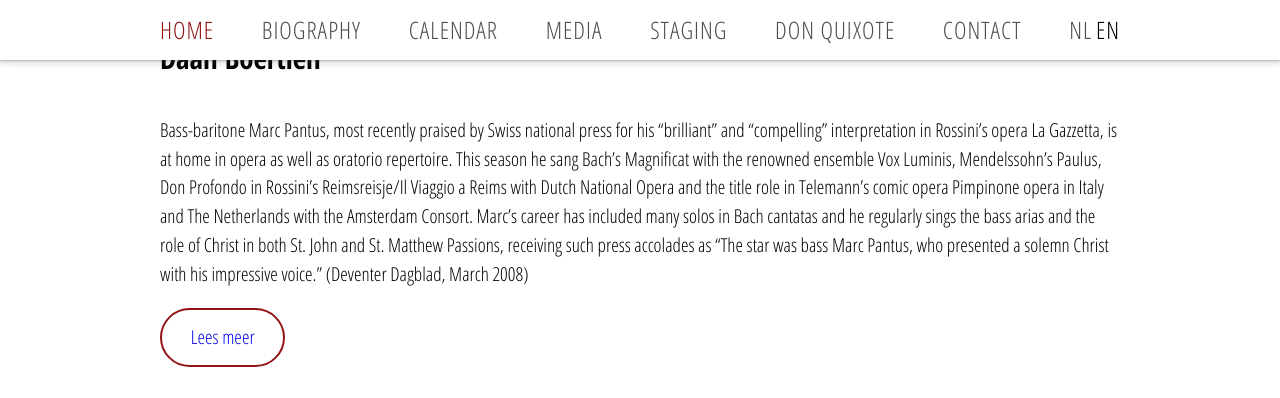
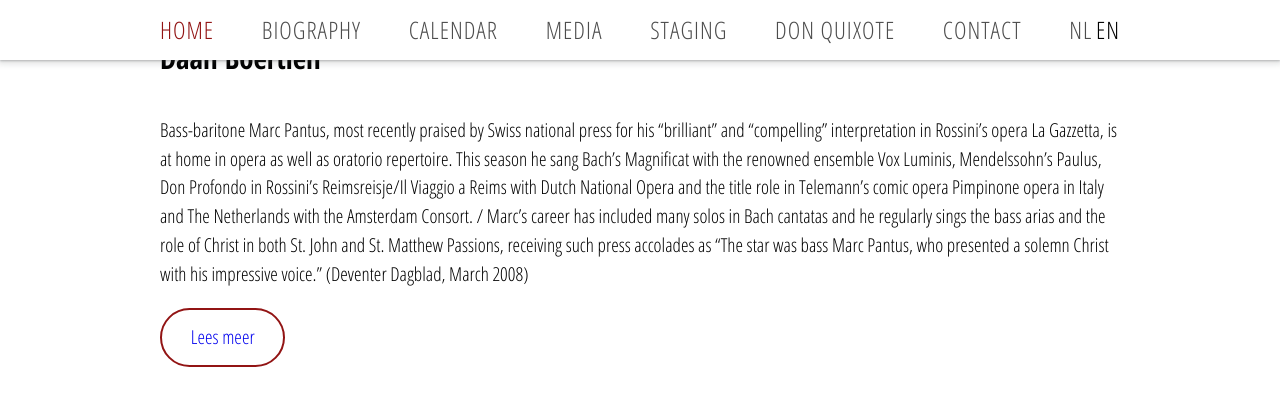
Before and after one commit to DaanBoertien/Marc-Pantus, a Jekyll site: the page built from en/index.html, in a window 1280 px wide and 900 px high. Shown: the top 398 px of the window. Built offline with Jekyll 4.4.1, drawn with Linux system fonts in a browser that asks for light colours; nearby versions of some CDN libraries; a script that is not in the unit is left out.

```diff
--- a/_data/home.yml
+++ b/_data/home.yml
@@ -5,7 +5,7 @@ bio-teaser-en: >-
   sang Bach’s Magnificat with the renowned ensemble Vox Luminis, Mendelssohn’s
   Paulus,  Don Profondo in Rossini’s Reimsreisje/Il Viaggio a Reims with Dutch
   National Opera and the title role in Telemann’s comic opera Pimpinone opera in
-  Italy and The Netherlands with the Amsterdam Consort.
+  Italy and The Netherlands with the Amsterdam Consort. /
 
   Marc’s career has included many solos in Bach cantatas and he regularly sings the bass arias and the role of Christ in both St. John and St. Matthew Passions, receiving such press accolades as “The star was bass Marc Pantus, who presented a solemn Christ with his impressive voice.” (Deventer Dagblad, March 2008)
 site-title-en: Name | Instrument
@@ -18,7 +18,7 @@ bio-teaser: >-
   Muziekfabriek zong en regisseerde hij de opera El retablo de Maese Pedro van
   Manuel de Falla, en voor vocaal ensemble Frommermann maakte hij de in de pers
   geroemde ode aan Schubert, FrommerFranz, en de jubileumvoorstelling 10 jaar
-  Onvoorwaardelijk. Voor Wishful Singing ’female a cappella’ maakte hij de
+  Onvoorwaardelijk. / Voor Wishful Singing ’female a cappella’ maakte hij de
   voorstelling Victory! - van Bingen tot Boogie met werken van Hildegard von
   Bingen en nieuw geschreven composities geïnspireerd door Mondriaans schilderij
   Victory Boogie Woogie. Voor en met het Coco Collectief maakte hij een regie
```
